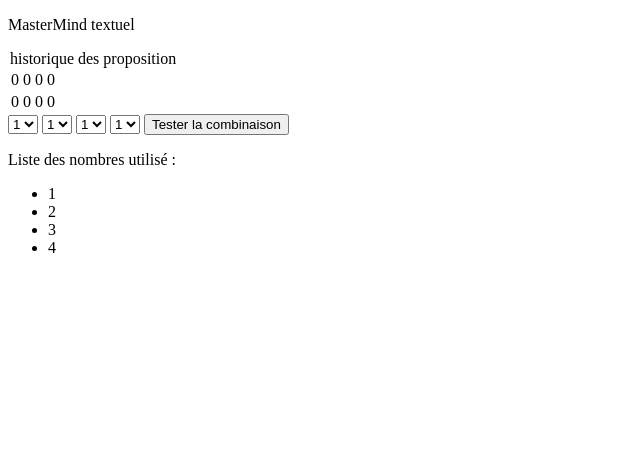
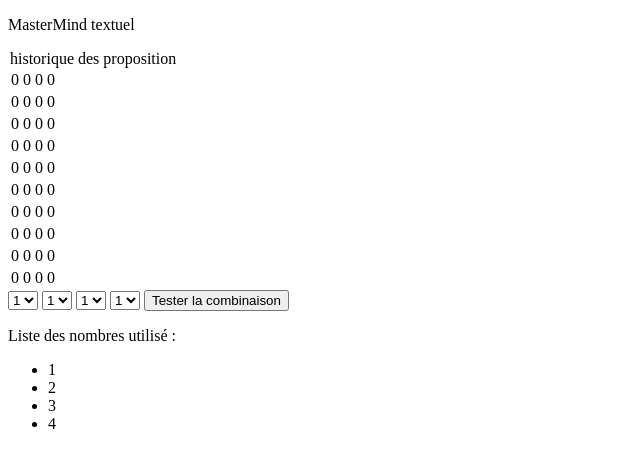
Before and after one commit to nath2712/Mastermind, a PHP site: page / in a window 1280 px wide. Shown: the top 468 px of the page, without its empty margins (0-640 px from the left). Run offline with PHP 8.4, Linux system fonts and the light colour scheme.

Commit message:
Add files via upload

```diff
--- a/mastermind/index.php
+++ b/mastermind/index.php
@@ -18,7 +18,7 @@
 
 		<table>
 			<legend> historique des proposition </legend>
-			<tr>
+			<tr id = "101">
 
 					<td > 0 </td>
 					<td > 0 </td>
@@ -26,7 +26,7 @@
 					<td > 0 </td>
 
 			</tr>
-			<tr>
+			<tr id = "102">
 
 					<td > 0 </td>
 					<td > 0 </td>
@@ -34,7 +34,70 @@
 					<td > 0 </td>
 
 			</tr>
+			<tr id = "103">
 
+					<td > 0 </td>
+					<td > 0 </td>
+					<td > 0 </td>
+					<td > 0 </td>
+
+			</tr>
+			<tr id = "104">
+
+					<td > 0 </td>
+					<td > 0 </td>
+					<td > 0 </td>
+					<td > 0 </td>
+
+			</tr>
+			<tr id = "105">
+
+					<td > 0 </td>
+					<td > 0 </td>
+					<td > 0 </td>
+					<td > 0 </td>
+
+			</tr>
+			<tr id = "106">
+
+					<td > 0 </td>
+					<td > 0 </td>
+					<td > 0 </td>
+					<td > 0 </td>
+
+			</tr>
+			<tr id = "107">
+
+					<td > 0 </td>
+					<td > 0 </td>
+					<td > 0 </td>
+					<td > 0 </td>
+
+			</tr>
+			<tr id = "108">
+
+					<td > 0 </td>
+					<td > 0 </td>
+					<td > 0 </td>
+					<td > 0 </td>
+
+			</tr>
+			<tr id = "109">
+
+					<td > 0 </td>
+					<td > 0 </td>
+					<td > 0 </td>
+					<td > 0 </td>
+
+			</tr>
+			<tr id = "110">
+
+					<td > 0 </td>
+					<td > 0 </td>
+					<td > 0 </td>
+					<td > 0 </td>
+
+			</tr>
 		</table>
 
 
--- a/mastermind/scripts.js
+++ b/mastermind/scripts.js
@@ -1,5 +1,5 @@
 
-class recup {
+class recup { // par encore utilisé
   constructor() {
     this.name = 'recup';
   }
@@ -15,25 +15,138 @@ class recup {
       console.log(this.aire);
   }
 }
-var lige=0;
- function ligne(){
+var lige=100; // La variable lige sert a compté le nombre d'entré qu'il y'a eu et donc a quel ligne l'essaie doit étre entrée
+/*
+function inserLigne(){
+	if (lige == 1) {
+
+	}
+	else if (lige == 2) {
+
+	}
+	else if (lige == 3) {
+
+	}
+	else if (lige == 4) {
+
+	}
+
+}
+*/
+var master1 = Math.floor(Math.random() * 4)+'';
+if (master1 == 0){
+	master1 = 1+'';
+}
+var master2 = Math.floor(Math.random() * 4)+'';
+if (master2 == 0){
+	master2 = 1+'';
+}
+var master3 = Math.floor(Math.random() * 4)+'';
+if (master3 == 0){
+	master3 = 1+'';
+}
+var master4 = Math.floor(Math.random() * 4)+'';
+if (master4 == 0){
+	master4 = 1+'';
+}
+var ListecompaMaitre = master1+master2+master3+master4; // compile les 4 lancés de différent dans une liste (définit en STR) afin de faciliter la comparaison
+var ListecompaJoueur = ''; //Déclare la variable vide afin de ne pas avoir a la redéclaré a mainte reprise
+// La fonction de vérication de victoire, si les deux variable qui sert de référenciel pour déterminer si oui ou non le chiffre choisi par le maitre est identique a celui du joueur
+function VerifVictoire(){
+
+	if (ListecompaMaitre == ListecompaJoueur){
+		alert("VICTOIRE !! GG, réactualiser la page pour recommencer");
+	}
+	else {
+		alert("Réessayer");
+	}
+}
+// La fonction qui liste les essaie en vérifiant a chaque fois combien d'essaie il y'a eu avec la variable lige qui s'incrémente de +1 a chaque proposition, le résultat est alors ensuite inséré dans le tableau
+function ListeEssai(valeur1,valeur2,valeur3,valeur4,ligne){
+
+	if (lige == 101){
+		document.getElementById(ligne).innerHTML="<td> "+valeur1+"</td>"+"<td> "+valeur2+"</td>"+"<td> "+valeur3+"</td>"+"<td> "+valeur4+"</td>";
+
+	}
+	else if (lige == 102){
+		document.getElementById(ligne).innerHTML="<td> "+valeur1+"</td>"+"<td> "+valeur2+"</td>"+"<td> "+valeur3+"</td>"+"<td> "+valeur4+"</td>";
+
+	}
+	else if (lige == 103){
+		document.getElementById(ligne).innerHTML="<td> "+valeur1+"</td>"+"<td> "+valeur2+"</td>"+"<td> "+valeur3+"</td>"+"<td> "+valeur4+"</td>";
+
+	}
+	else if (lige == 104){
+		document.getElementById(ligne).innerHTML="<td> "+valeur1+"</td>"+"<td> "+valeur2+"</td>"+"<td> "+valeur3+"</td>"+"<td> "+valeur4+"</td>";
+
+	}
+	else if (lige == 105){
+		document.getElementById(ligne).innerHTML="<td> "+valeur1+"</td>"+"<td> "+valeur2+"</td>"+"<td> "+valeur3+"</td>"+"<td> "+valeur4+"</td>";
+
+	}
+	else if (lige == 106){
+		document.getElementById(ligne).innerHTML="<td> "+valeur1+"</td>"+"<td> "+valeur2+"</td>"+"<td> "+valeur3+"</td>"+"<td> "+valeur4+"</td>";
+
+	}
+	else if (lige == 107){
+		document.getElementById(ligne).innerHTML="<td> "+valeur1+"</td>"+"<td> "+valeur2+"</td>"+"<td> "+valeur3+"</td>"+"<td> "+valeur4+"</td>";
+
+	}
+	else if (lige == 108){
+		document.getElementById(ligne).innerHTML="<td> "+valeur1+"</td>"+"<td> "+valeur2+"</td>"+"<td> "+valeur3+"</td>"+"<td> "+valeur4+"</td>";
+
+	}
+	else if (lige == 109){
+		document.getElementById(ligne).innerHTML="<td> "+valeur1+"</td>"+"<td> "+valeur2+"</td>"+"<td> "+valeur3+"</td>"+"<td> "+valeur4+"</td>";
+
+	}
+	else if (lige == 110){
+		document.getElementById(ligne).innerHTML="<td> "+valeur1+"</td>"+"<td> "+valeur2+"</td>"+"<td> "+valeur3+"</td>"+"<td> "+valeur4+"</td>";
+
+	}
+	else {
+		alert("défaite, vous avez perdu");
+
+	}
+}
+
+ /*function ligne(){
 	var lige=lige+1;
 	return lige;
+}
+*/
+//var textselectionne = selectElmt.options[selectElmt.selectedIndex].text;
+//var lige =  parseFloat(lige)+1
+//var lige= lige ? lige : lige+1;
+
+window.addEventListener('load',()=>{
+
+
+	document.querySelector('button').addEventListener('click',(event)=>{ // met javascript a l'écoute d'un clique
+
+
+		let val1= document.getElementById("1"); //Lui dit d'aller récupéré l'élément a l'id 1 (un bouton select)
+		let val1select = val1.options[val1.selectedIndex].value;//Lui dit d'aller récupéré l'option qui est contenu par l'élément a l'id 1 (contenu du bouton select)
+
+
+		let val2= document.getElementById("2");
+		let val2select = val2.options[val2.selectedIndex].value;
+
+		let val3= document.getElementById("3");
+		let val3select = val3.options[val3.selectedIndex].value;
+
+		let val4= document.getElementById("4");
+		let val4select = val4.options[val4.selectedIndex].value;
 
 
 
 
-}
-window.addEventListener('load',()=>{
+		lige = lige+1; // incrément de +1 la variable lige
 
+		ListeEssai(val1select,val2select,val3select,val4select,lige); // Appelle la fonction ListeEssaie pour lister les essaie
+		ListecompaJoueur =val1select+val2select+val3select+val4select+'' ; // Appelle la variable ListecompaJoueur, et y ajoute toute les valeurs récupéré plutot ainsi qu'un '' vide pour définir la liste en string
+		VerifVictoire(); // Appelle la fonction de vérification de victoire
+		alert(ListecompaMaitre);
 
-	document.querySelector('button').addEventListener('click',(event)=>{
-		alert('Ca marche');
-		let val1= document.getElementById("1");
-		let val2= document.getElementById("2");
-		let val3= document.getElementById("3");
-		let val4= document.getElementById("4");
-		var lige= lige ? lige : lige+1;;
-		alert(lige);
 	});
 });
```
